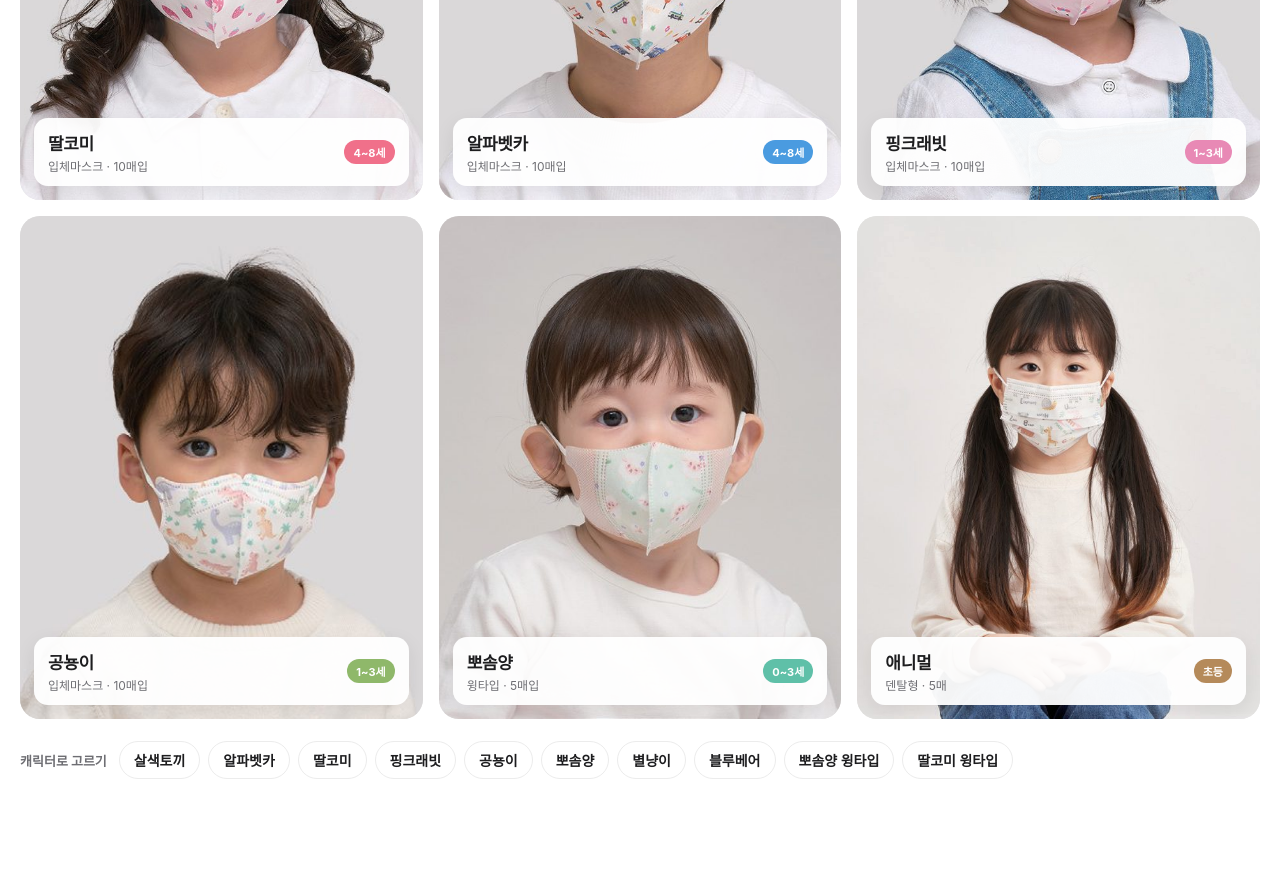
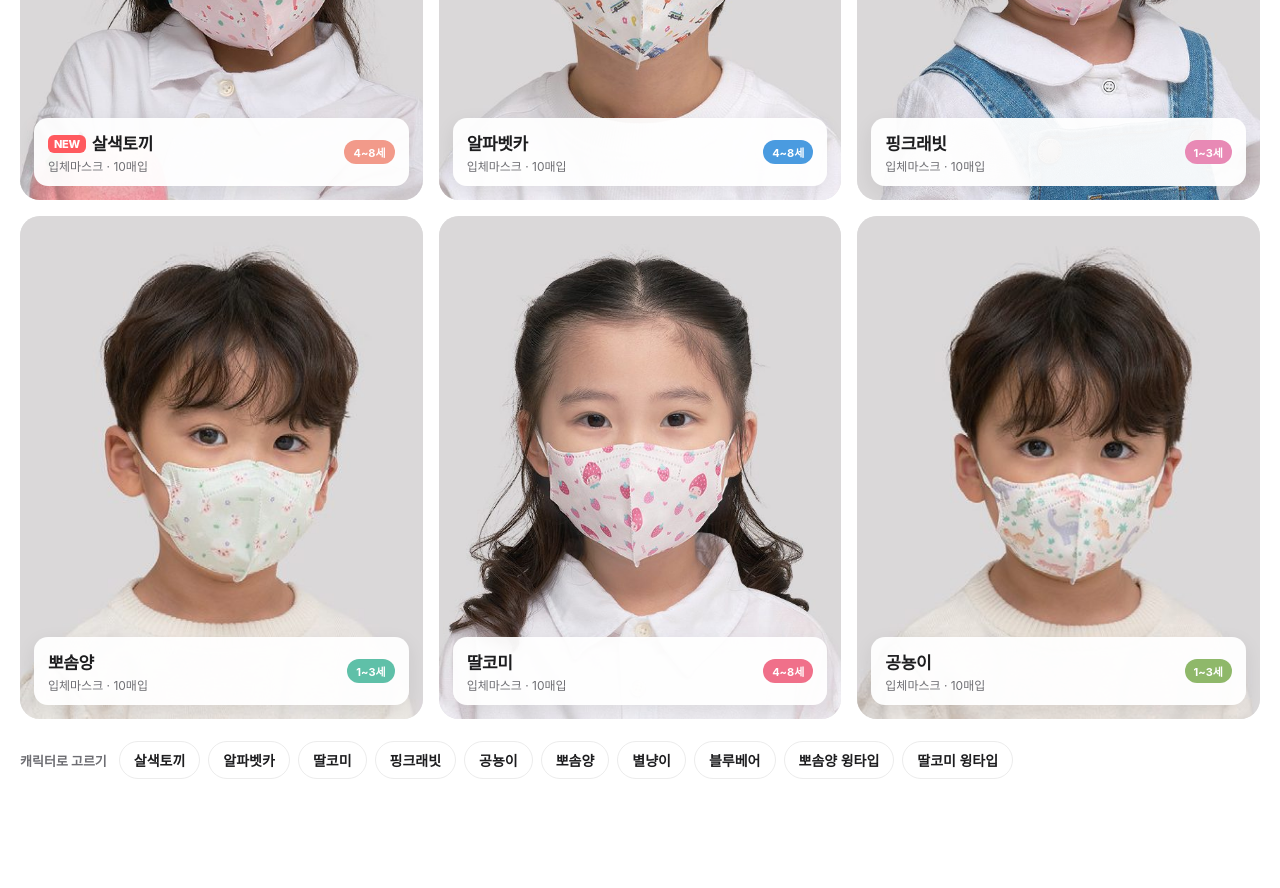
Before and after one commit to cmmarket8719-lgtm/IDAHUM, a plain HTML site: page site/index.html in a window 1280 px wide. Shown: the part 2100-2988 px from the top of the page. Drawn offline with Linux system fonts and the light colour scheme; a web font is replaced by a local one.

Commit message:
착용 컷: 뽀솜양 윙타입·애니멀 대신 NEW 살색토끼, 뽀솜양 유아용 컷 적용
Co-Authored-By: Claude Opus 5.5 <noreply@anthropic.com>

```diff
--- a/site/index.html
+++ b/site/index.html
@@ -97,6 +97,7 @@ section.block{padding:56px 0}
 .look a:hover img{transform:scale(1.05)}
 .look .lb{position:absolute;left:14px;right:14px;bottom:14px;display:flex;align-items:center;justify-content:space-between;gap:8px;background:rgba(255,255,255,.94);border-radius:14px;padding:12px 14px;box-shadow:0 6px 20px rgba(0,0,0,.08)}
 .look .lb b{display:block;font-size:17px;letter-spacing:-.02em}
+.look .lb .nw{font-style:normal;font-size:11px;font-weight:800;color:#fff;background:#ff5a5f;border-radius:6px;padding:2px 6px;margin-right:6px;vertical-align:2px}
 .look .lb small{display:block;font-size:12px;color:var(--sub);margin-top:2px}
 .look .lb i{font-style:normal;flex:none;font-size:11px;font-weight:700;color:#fff;background:var(--c,#4a9be0);border-radius:999px;padding:4px 9px}
 .chars{display:flex;flex-wrap:wrap;align-items:center;gap:8px;margin-top:22px}
@@ -376,14 +377,14 @@ $("#cats").innerHTML = cats.map(c=>`<a class="cat" href="${c.u}"><div class="ic
 
 // ④ 착용 컷
 const looks = [
-  {img:"model-1", n:"딸코미", d:"입체마스크 · 10매입", age:"4~8세", id:1253, c:"#f0708a"},
+  {img:"model-3", n:"살색토끼", d:"입체마스크 · 10매입", age:"4~8세", id:1251, c:"#f29a8a", isNew:1},
   {img:"model-7", n:"알파벳카", d:"입체마스크 · 10매입", age:"4~8세", id:1252, c:"#4a9be0"},
   {img:"model-8", n:"핑크래빗", d:"입체마스크 · 10매입", age:"1~3세", id:1254, c:"#e889b5"},
+  {img:"model-2", n:"뽀솜양", d:"입체마스크 · 10매입", age:"1~3세", id:1256, c:"#5fc0a8"},
+  {img:"model-1", n:"딸코미", d:"입체마스크 · 10매입", age:"4~8세", id:1253, c:"#f0708a"},
   {img:"model-4", n:"공뇽이", d:"입체마스크 · 10매입", age:"1~3세", id:1255, c:"#8fb86a"},
-  {img:"baby-wing", n:"뽀솜양", d:"윙타입 · 5매입", age:"0~3세", id:1257, c:"#5fc0a8"},
-  {img:"sit-1", n:"애니멀", d:"덴탈형 · 5매", age:"초등", id:1201, c:"#b58a5a"},
 ];
-$("#look").innerHTML = looks.map(m=>`<a href="${P+m.id}"><img src="img/${m.img}.jpg" alt="${m.n} 마스크를 쓴 아이" loading="lazy"><div class="lb"><div><b>${m.n}</b><small>${m.d}</small></div><i style="--c:${m.c}">${m.age}</i></div></a>`).join("");
+$("#look").innerHTML = looks.map(m=>`<a href="${P+m.id}"><img src="img/${m.img}.jpg" alt="${m.n} 마스크를 쓴 아이" loading="lazy"><div class="lb"><div><b>${m.isNew?'<em class="nw">NEW</em>':''}${m.n}</b><small>${m.d}</small></div><i style="--c:${m.c}">${m.age}</i></div></a>`).join("");
 const chars = [["살색토끼",1251],["알파벳카",1252],["딸코미",1253],["핑크래빗",1254],["공뇽이",1255],["뽀솜양",1256],["별냥이",1259],["블루베어",1260],["뽀솜양 윙타입",1257],["딸코미 윙타입",1258]];
 $("#chars").innerHTML = `<span>캐릭터로 고르기</span>` + chars.map(([n,id])=>`<a href="${P+id}">${n}</a>`).join("");
 
```
Also changed, not shown: 1 other file.
